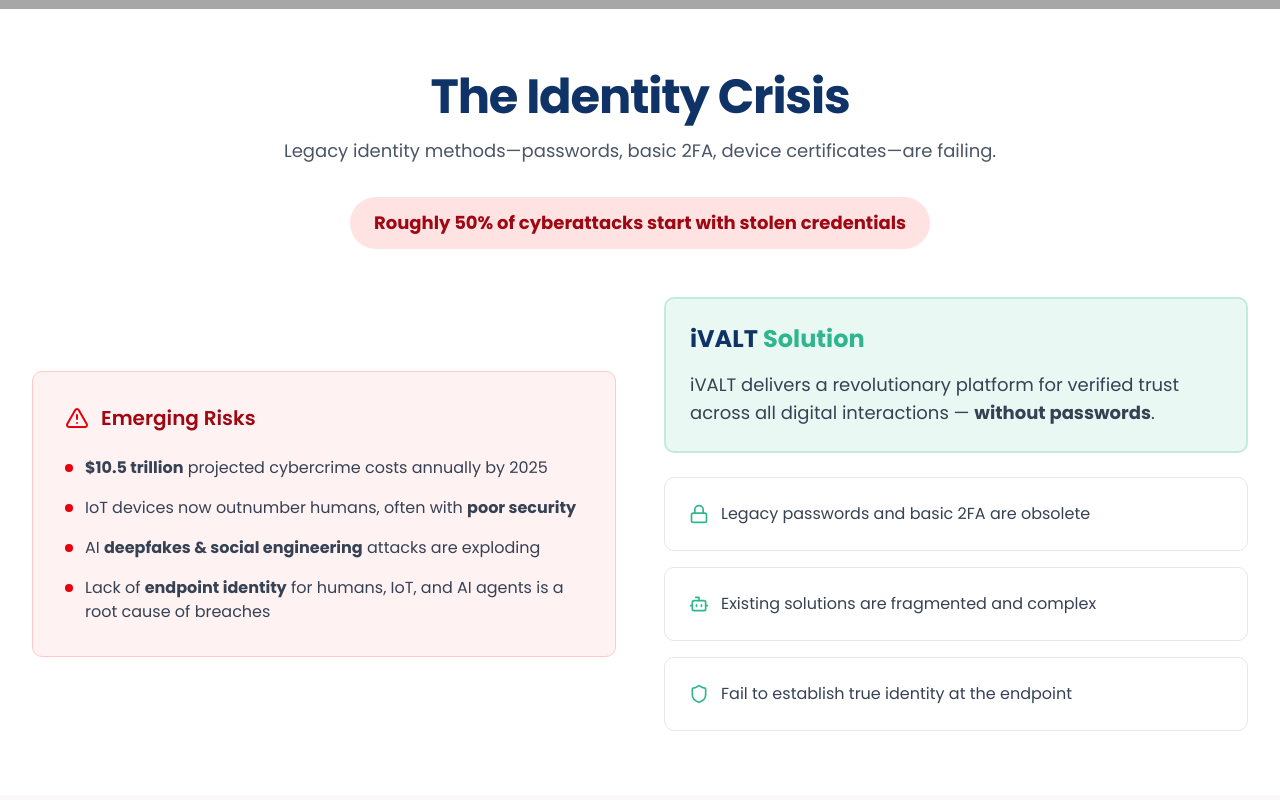
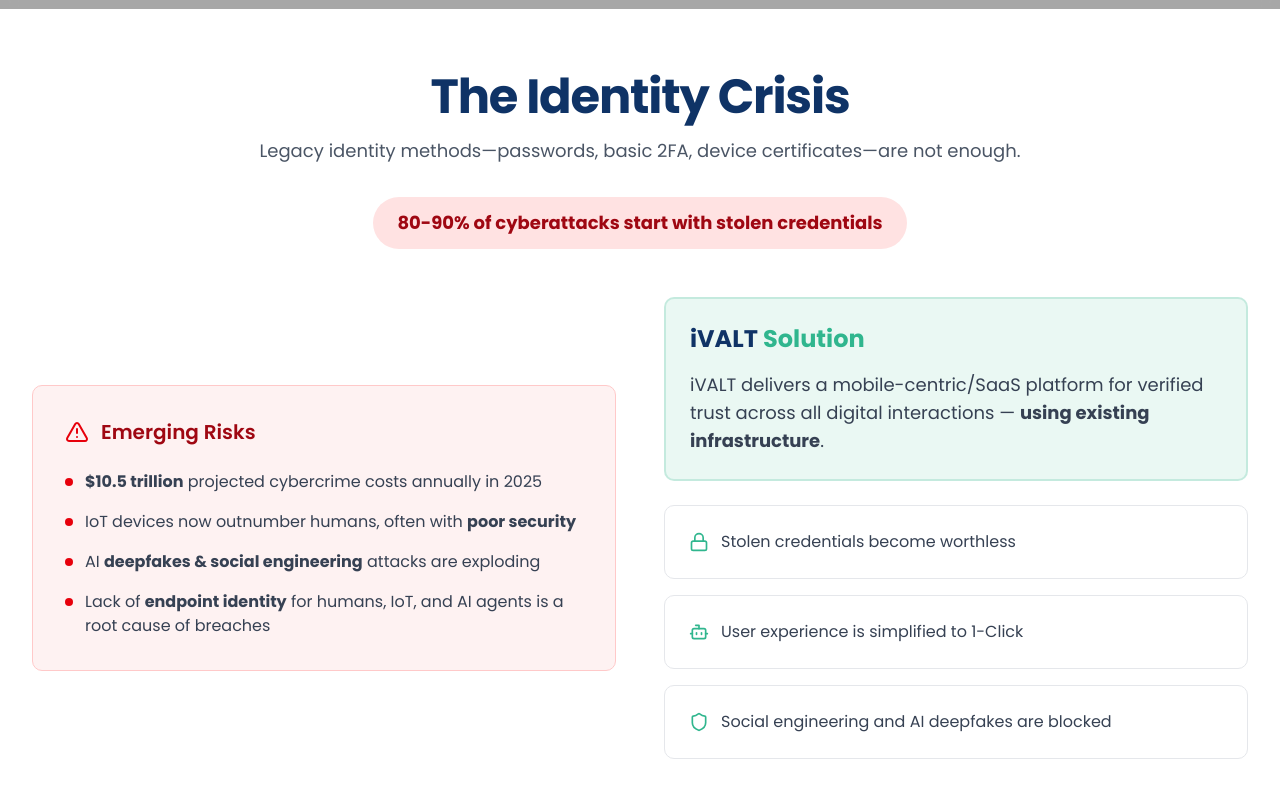
Before and after one commit to jaskaran-online/ivalt-landing.com, a Next.js app: page /homepage-2 in a window 1280 px wide. Shown: the part 700-1500 px from the top of the page. Built offline with nearby package versions, Linux system fonts and the light colour scheme; grey boxes are pictures that could not be loaded.

Commit message:
Refactor Hero and HeroSection components for improved styling and clarity; update IdentityCrisisSection with enhanced statistics and messaging; rename OnDemandID image import for consistency and adjust layout for better responsiveness.

```diff
--- a/src/components/home/Hero.tsx
+++ b/src/components/home/Hero.tsx
@@ -12,7 +12,7 @@
         <div className="lg:grid lg:grid-cols-2 lg:gap-8 items-center">
           <FadeInOnScroll>
             <h1 className="text-5xl font-bold tracking-tight text-primary mb-6">
-              <span className="underline decoration-teal-primary">
+              <span className="underline decoration-teal-primary ">
                 AI-Adaptive{" "}
               </span>{" "}
               Solutions that Redefine Identity
--- a/src/components/home/HeroSection.tsx
+++ b/src/components/home/HeroSection.tsx
@@ -13,7 +13,7 @@
               Identity Validation Platform®
             </div>
             <h1 className="text-5xl font-bold tracking-tight text-primary mb-6">
-              <span className="underline decoration-teal-primary">
+              <span className="underline decoration-teal-primary bg-amber-300">
                 iVALT – Identity Validation Platform®
               </span>
             </h1>
--- a/src/components/home/IdentityCrisisSection.tsx
+++ b/src/components/home/IdentityCrisisSection.tsx
@@ -9,11 +9,11 @@
         <FadeInOnScroll>
           <SectionTitle
             title="The Identity Crisis"
-            description="Legacy identity methods—passwords, basic 2FA, device certificates—are failing."
+            description="Legacy identity methods—passwords, basic 2FA, device certificates—are not enough."
           />
           <div className="flex justify-center mt-6">
             <div className="inline-flex items-center px-6 py-3 rounded-full bg-red-100 text-red-800 text-lg font-bold">
-              Roughly 50% of cyberattacks start with stolen credentials
+              80-90% of cyberattacks start with stolen credentials
             </div>
           </div>
         </FadeInOnScroll>
@@ -32,7 +32,7 @@
                   <div className="w-2 h-2 bg-red-600 rounded-full mt-2 flex-shrink-0" />
                   <p className="text-gray-700">
                     <strong>$10.5 trillion</strong> projected cybercrime costs
-                    annually by 2025
+                    annually in 2025
                   </p>
                 </div>
                 <div className="flex items-start gap-3">
@@ -67,9 +67,9 @@
                   <span className="text-primary">iVALT</span> Solution
                 </h3>
                 <p className="text-gray-700 text-lg">
-                  iVALT delivers a revolutionary platform for verified trust
+                  iVALT delivers a mobile-centric/SaaS platform for verified trust
                   across all digital interactions —{" "}
-                  <strong>without passwords</strong>.
+                  <strong>using existing infrastructure</strong>.
                 </p>
               </div>
               <div className="space-y-4">
@@ -77,7 +77,7 @@
                   <div className="flex items-center gap-3">
                     <Lock className="h-5 w-5 text-teal-primary" />
                     <p className="text-gray-700">
-                      Legacy passwords and basic 2FA are obsolete
+                      Stolen credentials become worthless
                     </p>
                   </div>
                 </div>
@@ -85,7 +85,7 @@
                   <div className="flex items-center gap-3">
                     <Bot className="h-5 w-5 text-teal-primary" />
                     <p className="text-gray-700">
-                      Existing solutions are fragmented and complex
+                      User experience is simplified to 1-Click
                     </p>
                   </div>
                 </div>
@@ -93,7 +93,7 @@
                   <div className="flex items-center gap-3">
                     <Shield className="h-5 w-5 text-teal-primary" />
                     <p className="text-gray-700">
-                      Fail to establish true identity at the endpoint
+                      Social engineering and AI deepfakes are blocked
                     </p>
                   </div>
                 </div>
```
Also changed, not shown: 1 other file (tests, documents, lock files or other folders).
